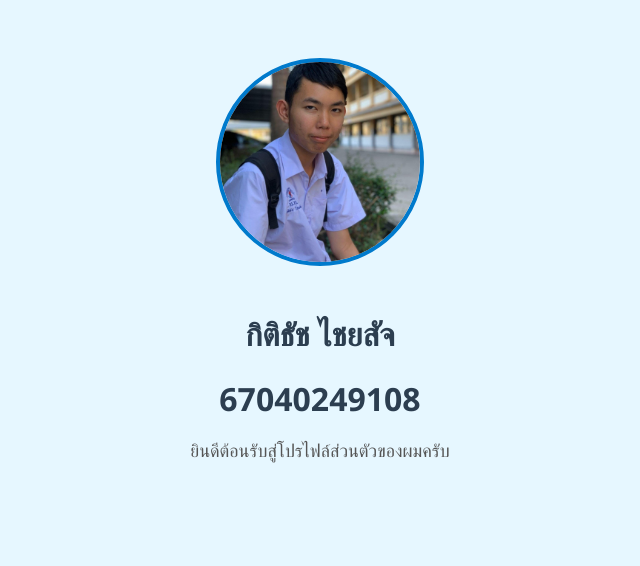
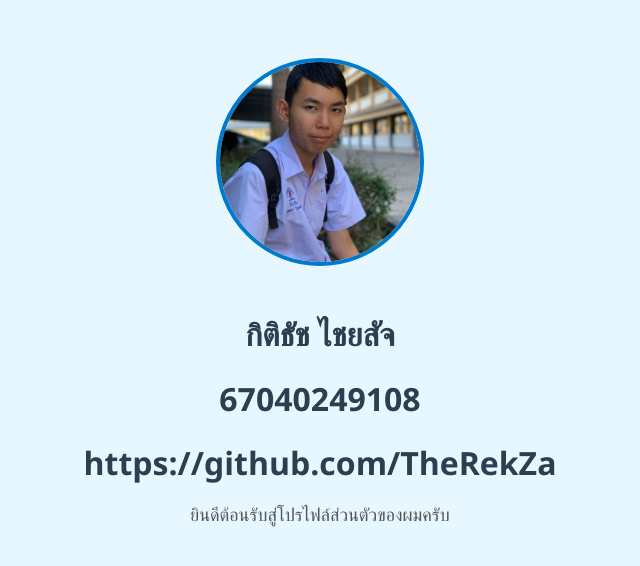
Before and after one commit to TheRekZa/TheRekZa.github.io, a plain HTML site: page index.html in a window 1280 px wide. Shown: the whole page, without its empty margins (320-960 px from the left). Drawn offline with Linux system fonts and the light colour scheme.

Commit message:
Add files via upload

```diff
--- a/index.html
+++ b/index.html
@@ -33,6 +33,7 @@
     <img src="81808267_599708173931186_8103058877441900544_n.jpg" alt="รูปโปรไฟล์ของกิติธัช">
     <h1>กิติธัช ไชยสัจ</h1>
     <h1>67040249108</h1>
+    <h1>https://github.com/TheRekZa</h1>
     <p>ยินดีต้อนรับสู่โปรไฟล์ส่วนตัวของผมครับ</p>
 </body>
 </html>
```
